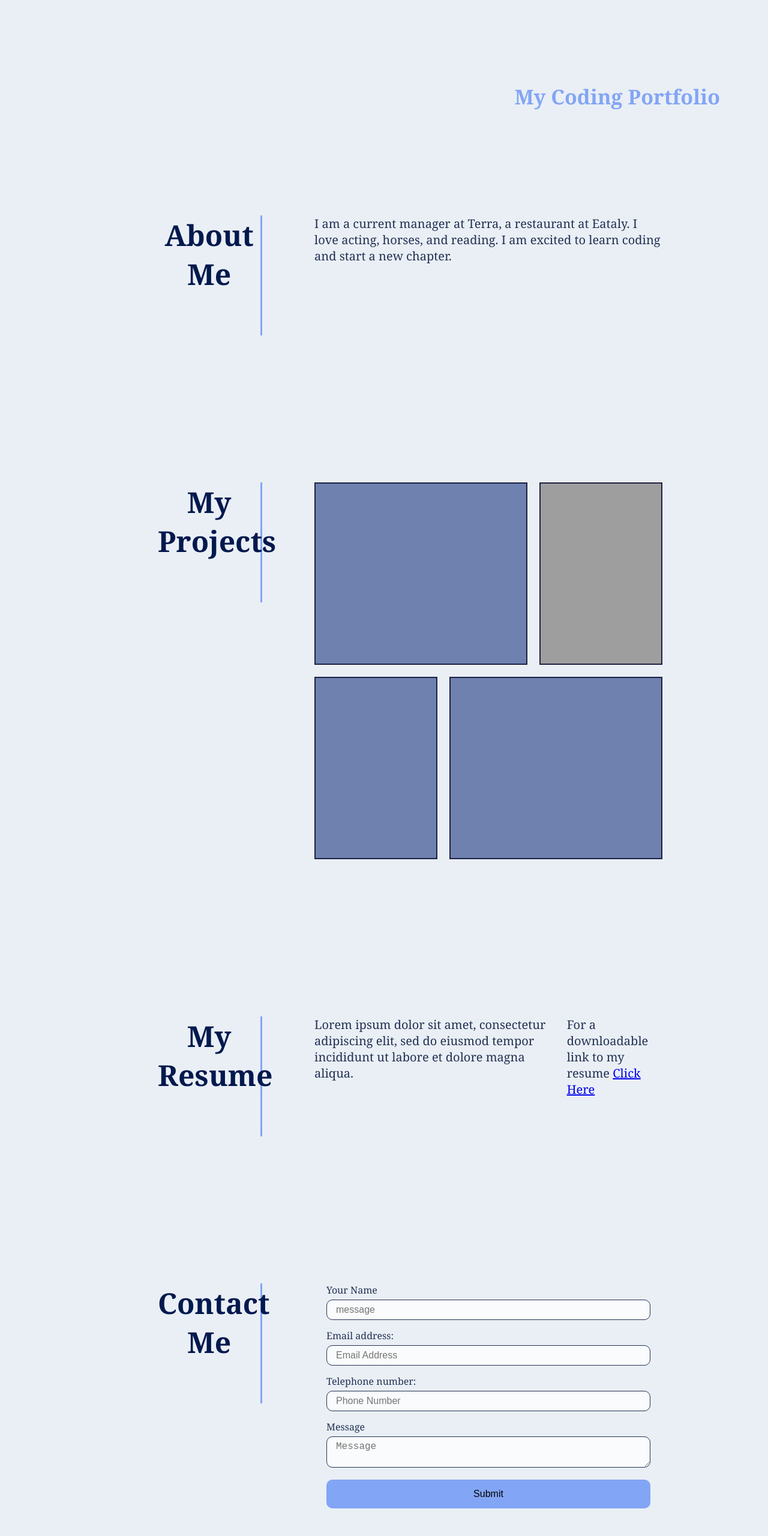
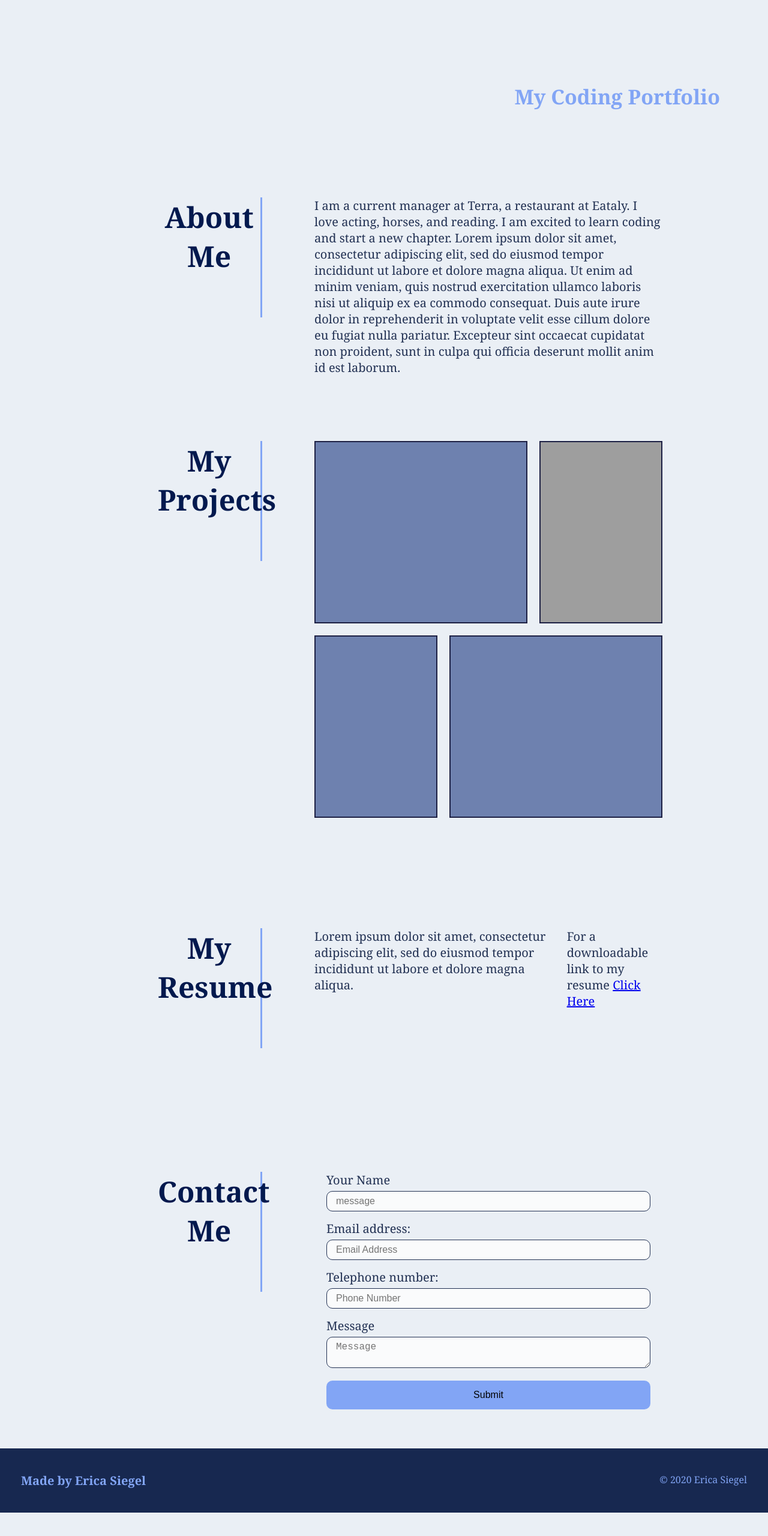
Before and after one commit to ericasiegel/portfolio, a plain HTML site: page index.html in a window 1280 px wide. Shown: the part 236-2796 px from the top of the page at 60% size. After the commit the page ends 2757 px from the top, so only its background shows below. Drawn offline with Linux system fonts and the light colour scheme; grey boxes are pictures that could not be loaded.

Commit message:
sized down grid css

```diff
--- a/assets/css/styles.css
+++ b/assets/css/styles.css
@@ -17,7 +17,7 @@
     padding-bottom: 10px;
     border-right: 2px solid;
     text-align: center;
-    margin: 0 auto 20px auto;
+    margin: 0 auto 0 auto;
     width: 50%;
   }
 
@@ -141,43 +141,25 @@ header ul li a img {
     grid-template-rows: repeat(5, 1fr);
 }
 .grid-item {
-    padding: 35px 0;
+    padding: 5px 0;
     width: auto;
     display: flex;
     align-items: flex-start;
     justify-content: flex-start;
     text-align: left;
 }
-.grid-item.about-head {
-    grid-column: 1 / span 3;
-    grid-row: 1 / span 1;
-}
 .grid-item.project-head {
     grid-column: 1 / span 3;
     grid-row: 2 / span 2;
 }
-.grid-item.resume-head {
+.grid-item.grid-head {
     grid-column: 1 / span 3;
-    grid-row: 4 / span 1;
 }
-.grid-item.contact-head {
-    grid-column: 1 / span 3;
-    grid-row: 5 / span 1;
-}
-.grid-item.about {
+.grid-item.grid-content {
     grid-column: 4 / span 5;
-    grid-row: 1 / span 1;
     font-size: 20px;
 }
-.grid-item.resume {
-    grid-column: 4 / span 5;
-    grid-row: 4 / span 1;
-    font-size: 20px;
-}
-.grid-item.contact {
-    grid-column: 4 / span 5;
-    grid-row: 5 / span 1;
-}
+
 .grid-item.grid-projects {
     grid-column: 4 /span 5;
     grid-row: 2 / span 2;
@@ -396,8 +378,11 @@ section {
     .project-img h3, .project-img::after {
       display: none;
     }
-    .project h3, .project::after {
-      display: block;
+    .grid-item.grid-projects {
+        width: 100%;
+    }
+    .project-grid-container {
+        width: 100%;
     }
   }
 
@@ -412,7 +397,9 @@ section {
           display: block;
           width: auto;
       }
-
+      .grid-item {
+          padding: 10px 0;
+      }
     }
 
   /* MEDIA QUERY FOR MOBILE PHONES AND SMALLER */
--- a/index.html
+++ b/index.html
@@ -71,8 +71,11 @@
                             About Me
                         </h2>
                     </div>
-                    <div class="grid-item about">
-                        <p>I am a current manager at Terra, a restaurant at Eataly. I love acting, horses, and reading. I am excited to learn coding and start a new chapter.</p>
+                    <div class="grid-item grid-content about">
+                        <p>I am a current manager at Terra, a restaurant at Eataly. I love acting, horses, and reading. I am excited to learn coding and start a new chapter.
+
+                            Lorem ipsum dolor sit amet, consectetur adipiscing elit, sed do eiusmod tempor incididunt ut labore et dolore magna aliqua. Ut enim ad minim veniam, quis nostrud exercitation ullamco laboris nisi ut aliquip ex ea commodo consequat. Duis aute irure dolor in reprehenderit in voluptate velit esse cillum dolore eu fugiat nulla pariatur. Excepteur sint occaecat cupidatat non proident, sunt in culpa qui officia deserunt mollit anim id est laborum.
+                        </p>
                     </div>
                     <!-- Projects -->
                     <div id="my-work" class="grid-item grid-head project-head">
@@ -80,7 +83,7 @@
                             My Projects
                         </h2>
                     </div>
-                    <div class="grid-item grid-projects">
+                    <div class="grid-item grid-content grid-projects">
                         <div class="project-grid-wrapper">
                             <div class="project-grid-container">
                                 <div class="p-grid-item projects rb">
@@ -136,7 +139,7 @@
                             My Resume
                         </h2>
                     </div>
-                    <div class="grid-item resume">
+                    <div class="grid-item grid-content resume">
                             Lorem ipsum dolor sit amet, consectetur adipiscing elit, sed do eiusmod tempor incididunt ut labore et dolore magna aliqua.
                         <p>
                             For a downloadable link to my resume <a href="#">Click Here</a>
@@ -148,7 +151,7 @@
                             Contact Me
                         </h2>
                     </div>
-                    <div class="grid-item contact">
+                    <div class="grid-item grid-content contact">
                         <div class="contact-me">
                             <div class="contact-form">
                                 <form>
```
